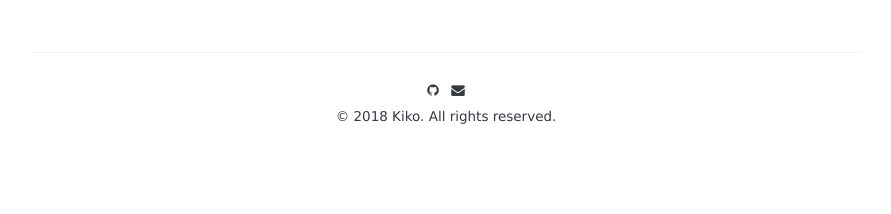
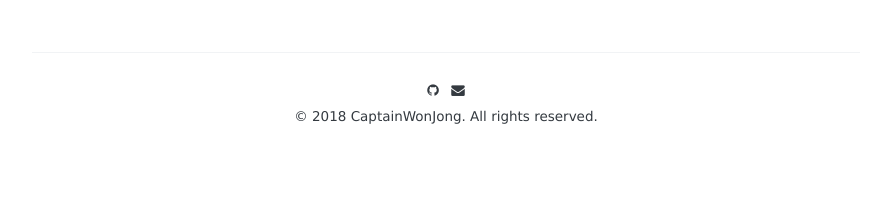
Before and after one commit to CaptainWonJong/CaptainWonJong.github.io, a Jekyll site: the page built from index.html, in a window 1280 px wide. Shown: the part 1373-1587 px from the top of the page, without its empty margins (194-1085 px from the left). Built offline with Jekyll 4.4.1, drawn with Linux system fonts in a browser that asks for light colours; some web fonts are replaced; the list of posts is cut into pages by our own code.

Commit message:
change config name

```diff
--- a/_config.yml
+++ b/_config.yml
@@ -8,7 +8,7 @@ author:
 
 copyright:
   year:             2018
-  name:             Kiko
+  name:             CaptainWonJong
 
 # Google-analytics
 google-analytics:
```
Also changed, not shown: 7 other files.
